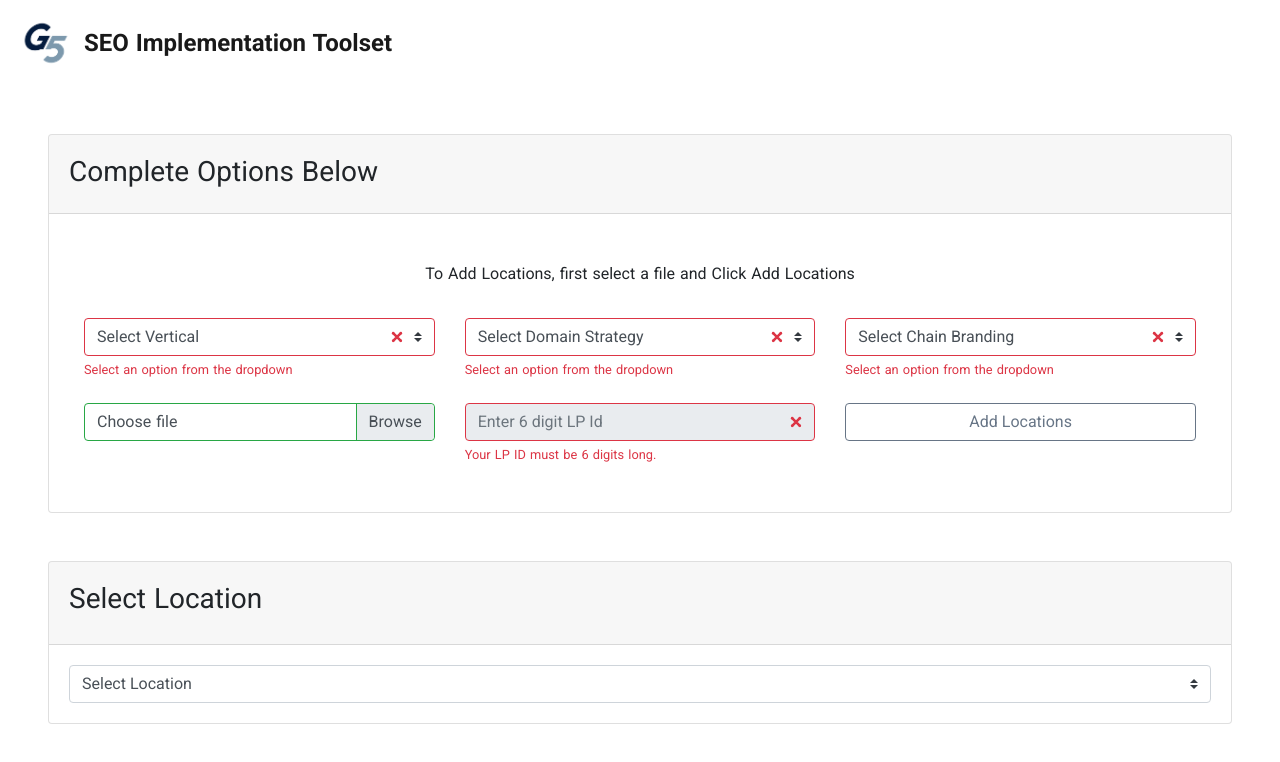
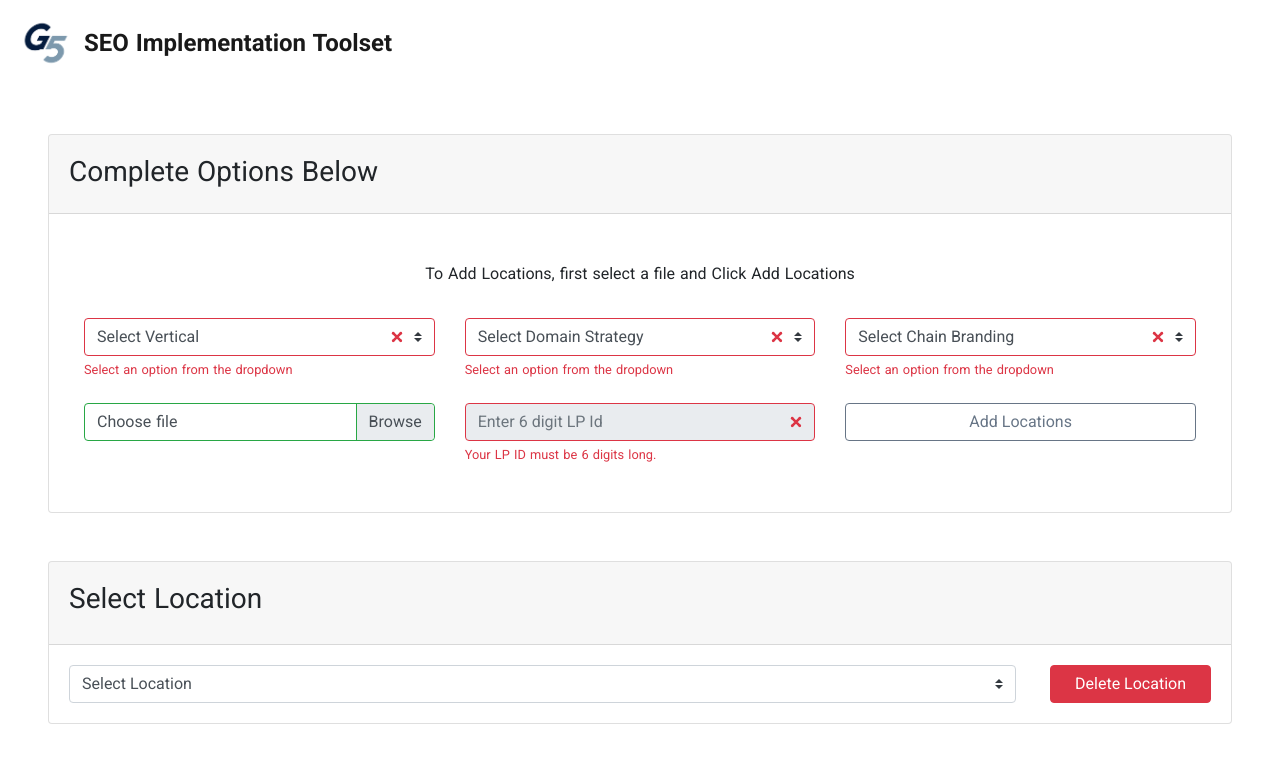
Before and after one commit to pcktbot/seo-implementation-toolset, a Nuxt app: page /lp-project/1 in a window 1280 px wide. Shown: the top 762 px of the page. Built offline with nearby package versions, Linux system fonts and the light colour scheme; no server answers.

Commit message:
broke out select location component

```diff
--- a/components/init-selections/loadbtn.vue
+++ b/components/init-selections/loadbtn.vue
@@ -21,7 +21,7 @@
       block
       class="px-4"
     >
-      Load LP Project Upload
+      Load LP Project
     </b-btn>
   </b-container>
 </template>
--- /dev/null
+++ b/components/select-location.vue
@@ -0,0 +1,53 @@
+<template>
+  <b-row>
+    <b-col>
+      <b-card no-body>
+        <b-card-header>
+          <h3>Select Location</h3>
+        </b-card-header>
+        <b-card-body>
+          <b-row>
+            <b-col cols="10">
+              <b-form-select
+                v-model="location.selected"
+                :options="location.options"
+                @change="loadLocation"
+              />
+            </b-col>
+            <b-col class="text-right" cols="2">
+              <b-btn
+                @click="onDelete"
+                variant="danger"
+                class="px-4"
+              >
+                Delete Location
+              </b-btn>
+            </b-col>
+          </b-row>
+        </b-card-body>
+      </b-card>
+    </b-col>
+  </b-row>
+</template>
+
+<script>
+export default {
+  props: {
+    location: {
+      type: Object,
+      default() {
+        return {}
+      }
+    }
+  },
+  methods: {
+    loadLocation(payload) {
+      this.$emit('load-location', payload)
+    }
+  }
+}
+</script>
+
+<style>
+
+</style>
--- a/pages/lp-project/_lpID/index.vue
+++ b/pages/lp-project/_lpID/index.vue
@@ -22,22 +22,10 @@
           </b-card>
         </b-col>
       </b-row>
-      <b-row>
-        <b-col>
-          <b-card no-body>
-            <b-card-header>
-              <h3>Select Location</h3>
-            </b-card-header>
-            <b-card-body>
-              <b-form-select
-                v-model="location.selected"
-                :options="location.options"
-                @change="loadLocation"
-              />
-            </b-card-body>
-          </b-card>
-        </b-col>
-      </b-row>
+      <select-location
+        :location="location"
+        @load-location="loadLocation"
+      />
       <b-row no-gutters>
         <b-col cols="12">
           <form-stepper
@@ -58,11 +46,13 @@
 
 <script>
 import Papa from 'papaparse'
+import SelectLocation from '~/components/select-location'
 import FormStepper from '~/components/form-stepper'
 import g5Nav from '~/components/nav'
 import initialSelections from '~/components/initial-selections'
 export default {
   components: {
+    SelectLocation,
     FormStepper,
     g5Nav,
     initialSelections
@@ -75,11 +65,12 @@ export default {
           file: []
         },
         showMsg: false,
+        loading: false,
         msg: '',
         alertvariant: '',
         successLoadMsg: 'Successfully loaded locations',
         errLoadMsg: 'Error loading locations, check to ensure the url is using the correct LP ID',
-        csvSuccessMsg: 'Your CSV has been successfully imported, please select a location below',
+        csvSuccessMsg: 'Your new locations have beeen successfully added, please select a location below',
         csvErrMsg: 'There was an error uploading the csv',
         selects: [
           {
@@ -255,11 +246,13 @@ export default {
             return { value: location.id, text: `${name} - ${properties.street_address_1}` }
           })
         ])
-        this.setMsgConfig(this.csvSuccessMsg, 'success', true)
+        this.form.loading = false
+        this.setMsgConfig(this.form.csvSuccessMsg, 'success', true)
       })
     },
     onUpload() {
       try {
+        this.form.loading = true
         Papa.parse(this.form.inputs.file, {
           header: true,
           complete: (res) => {
@@ -275,11 +268,13 @@ export default {
               this.loadLocations(locations)
             } else {
               this.setMsgConfig(this.csvErrMsg, 'danger', true)
+              this.form.loading = false
             }
           }
         })
       } catch (err) {
-        this.setMsgConfig(this.csvErrMsg, 'danger', true)
+        this.setMsgConfig(this.form.csvErrMsg, 'danger', true)
+        this.form.loading = false
       }
     }
   }
```
